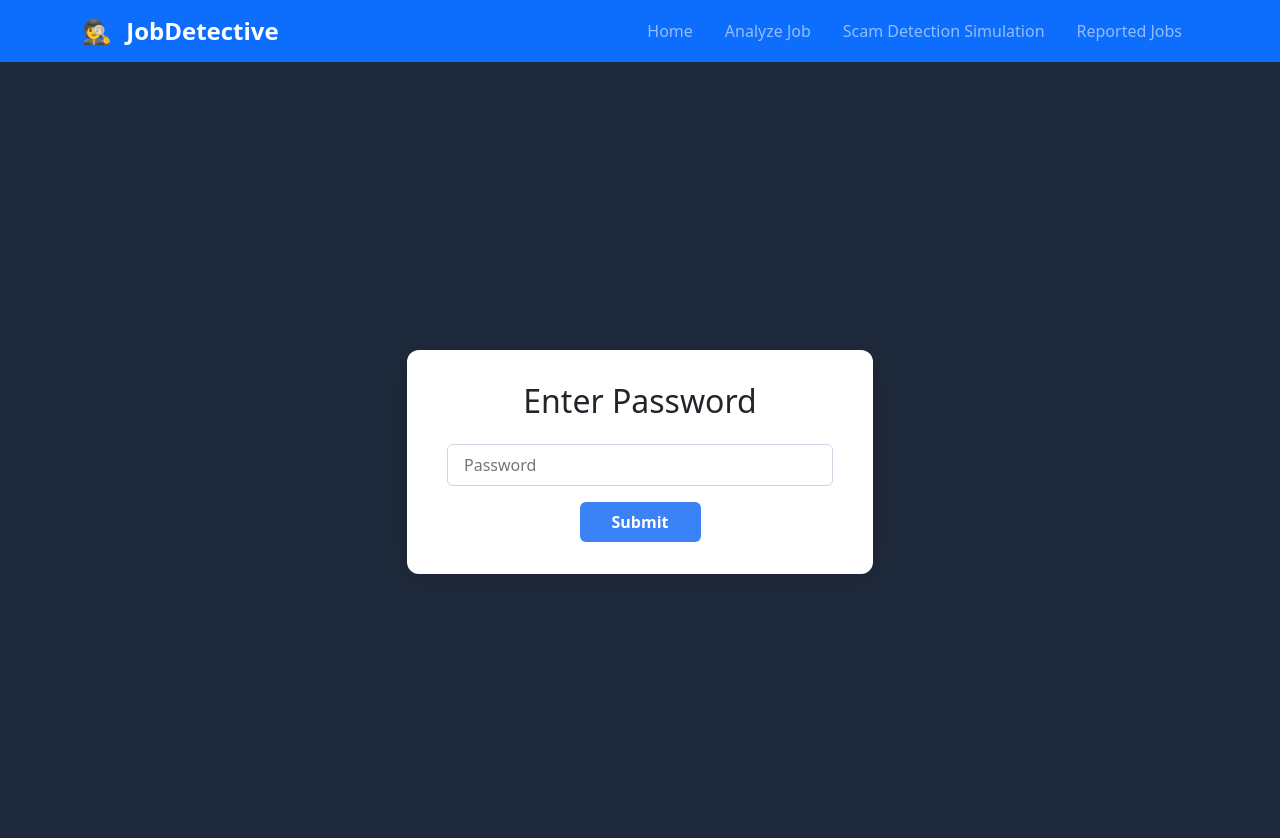
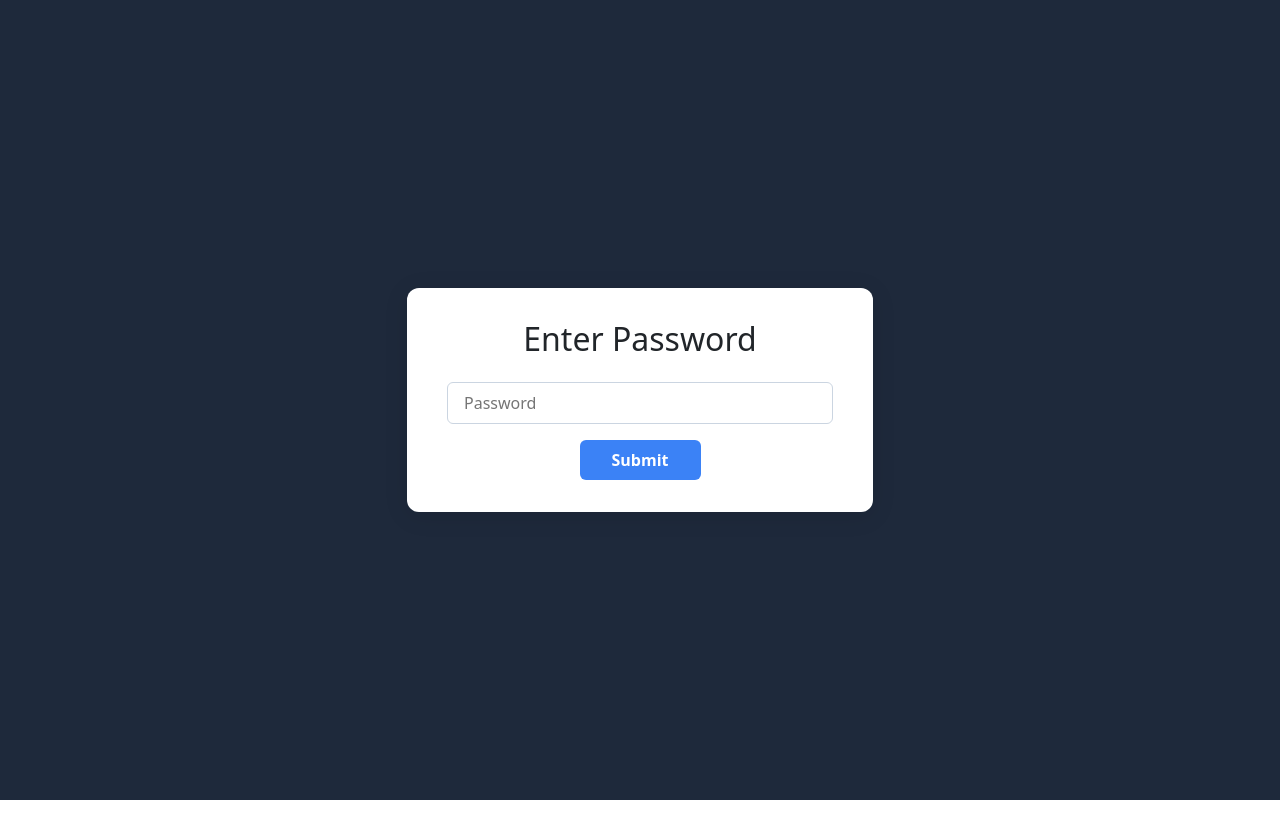
Before and after one commit to notadityah/FIT5120-JobDetective, a Vue app: page /login in a window 1280 px wide. Shown: the top 838 px of the page. After the commit the page ends 800 px from the top, so only its background shows below. Built offline with nearby package versions, Linux system fonts and the light colour scheme.

Commit message:
feat: Make NavigationBar visibility reactive based on route changes

```diff
--- a/src/App.vue
+++ b/src/App.vue
@@ -1,9 +1,10 @@
 <script setup>
 import NavigationBar from './components/NavigationBar.vue'
 import { useRoute } from 'vue-router'
+import { computed } from 'vue'
 
 const route = useRoute()
-const showNavBar = route.name !== 'login' // Hide nav bar on login page
+const showNavBar = computed(() => route.name !== 'login') // Make it reactive
 </script>
 
 <template>
```
